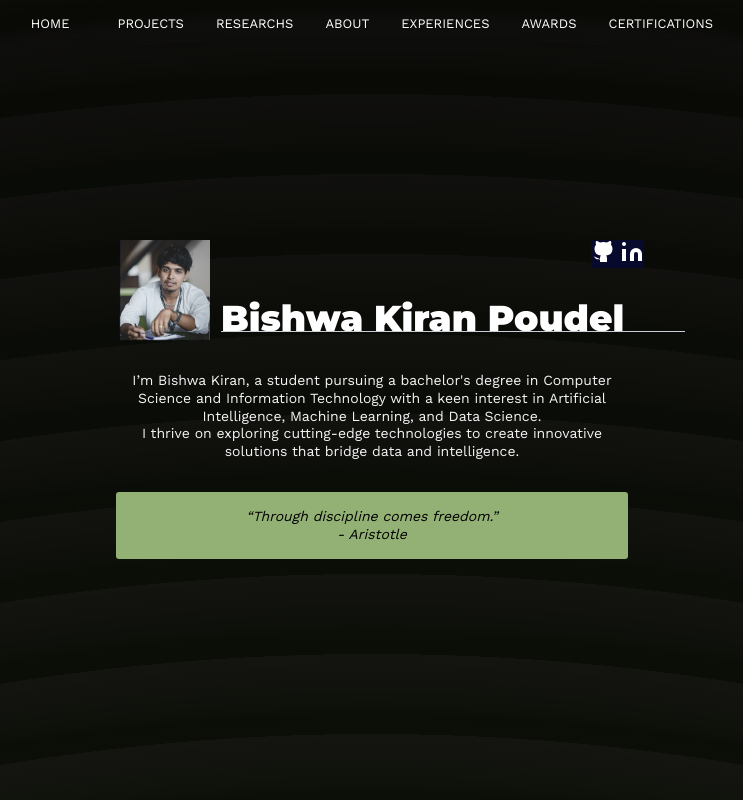
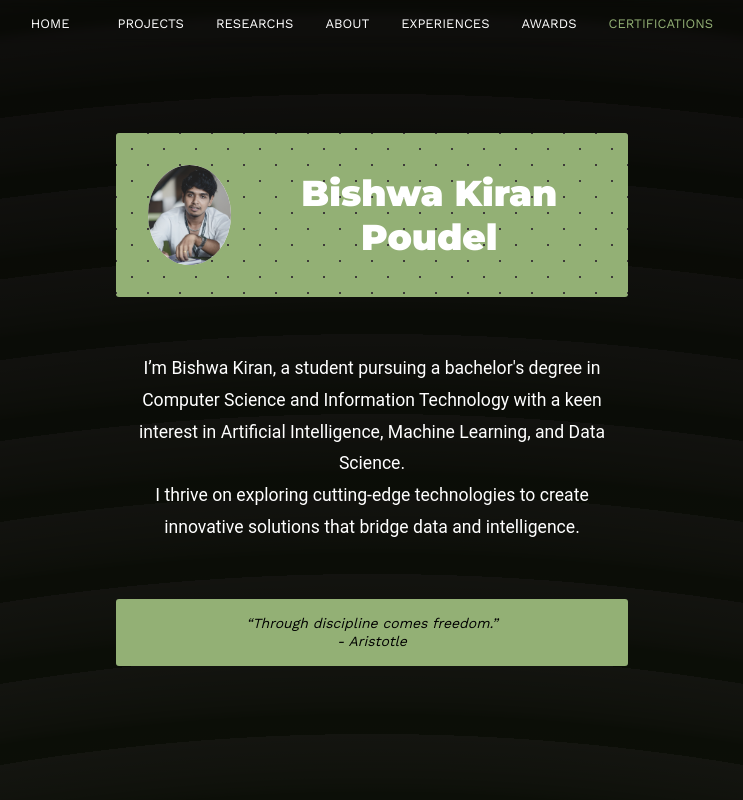
Before and after one commit to bishwakiranpoudel/bishwaportfolio, a website built with Vite: page index.html in a window 1280 px wide. Shown: the top 800 px of the page, without its empty margins (268-1011 px from the left). Built offline with nearby package versions, Linux system fonts and the light colour scheme.

Commit message:
Layout changes , navbar active highlight

```diff
--- a/index.html
+++ b/index.html
@@ -50,57 +50,38 @@
     <!-- End of Navigation -->
 
     <!-- Home -->
-    <section class="center">
+    <section class="center" id="top">
       <main>
         <!-- img and info container -->
         <div class="img-info-container">
-          <!-- profile picture -->
+          <!-- Profile Picture -->
           <div class="img-container">
             <img
-              width="90"
+              width="100"
               height="100"
               src="./asset/img/bishwa.png"
               alt="pfp"
+              class="profile-img"
             />
           </div>
 
-          <!-- info / the large text and social media -->
+          <!-- Info Section -->
           <div class="info-container">
-            <!-- svg/social media container -->
-            <div class="social-container">
-              <!-- GITHUB -->
-              <a href="https://github.com/bishwakiranpoudel" target="_blank"
-                ><img
-                  width="24"
-                  height="24"
-                  src="./asset/svg/github.svg"
-                  alt="github"
-              /></a>
+            <!-- Social Media Links -->
 
-              <!-- LINKEDIN -->
-              <a
-                href="https://www.linkedin.com/in/bishwakiranpoudel/"
-                target="_blank"
-                ><img
-                  width="24"
-                  height="24"
-                  src="./asset/svg/linkedin.svg"
-                  alt="linkedin"
-              /></a>
-            </div>
 
-            <!-- name -->
+            <!-- Name -->
             <h1>Bishwa Kiran Poudel</h1>
             <hr />
           </div>
         </div>
 
+        <!-- Bio Section -->
         <p class="user-bio">
           I’m Bishwa Kiran, a student pursuing a bachelor's degree in Computer Science and Information Technology with a keen interest in Artificial Intelligence, Machine Learning, and Data Science. <br />
           I thrive on exploring cutting-edge technologies to create innovative solutions that bridge data and intelligence.
-        <br/>
+        </p>
 
-        </p>
 
         <div class="quote-container">
           <p>
@@ -116,8 +97,8 @@
 
 
 <!-- Start of Project -->
-<section class="center">
-  <div id="project">
+<section class="center" id="project">
+  <div >
     <h2>PROJECTS</h2>
     <!-- project container/ grid -->
     <div class="project-container">
@@ -456,8 +437,8 @@
 </section>
 <!-- End of Project -->
 
-<section class="center">
-  <div id="research">
+<section class="center" id="research">
+  <div>
     <h2>RESEARCH</h2>
     <!-- Research container/ grid -->
     <div class="research-container">
@@ -534,7 +515,8 @@
 
     <!-- About -->
     <div class="center">
-      <div id="about">
+      <section id="about">
+        <div>
           <!-- Image  -->
           <div class="about-img-container">
             <img
@@ -591,6 +573,7 @@ When I’m not coding or analyzing data, I’m exploring new ideas and advanceme
             <li>Flutter</li>
           </ul>
         </div>
+      </section>
     </div>
     <section id="experience">
       <h2>Experience</h2>
--- a/script/event-effect.js
+++ b/script/event-effect.js
@@ -1,53 +1,25 @@
-const imageContainer = document.querySelector(".img-container")
-const socialContainer = document.querySelector(".social-container")
-const hoverArea = document.querySelector(".img-info-container")
-imageContainer.style.transition = ".5s all cubic-bezier(0,1.19,1,.98)"
-socialContainer.style.transition = ".5s all cubic-bezier(0,1.19,1,.98)"
-imageContainer.style.padding = "-100px"
-imageContainer.style.background = "var(--bg-color)"
-socialContainer.style.background = "var(--bg-color)"
+window.addEventListener('scroll', function() {
+    const sections = document.querySelectorAll('section');
+    const links = document.querySelectorAll('nav a');
 
-let onHover = false
+    let currentSection = "";
 
+    sections.forEach(section => {
+      const sectionTop = section.offsetTop;
+      const sectionHeight = section.offsetHeight;
+      const sectionBottom = sectionTop + sectionHeight;
 
+      // Check if the section is in the viewport
+      if (window.scrollY + window.innerHeight >= sectionTop && window.scrollY < sectionBottom) {
+        currentSection = section.getAttribute('id');
+      }
+    });
 
-function hoverEffect() {
-    imageContainer.style.padding = "0px 0px 0px 25px"
-    socialContainer.style.paddingLeft = "200px"
-    socialContainer.style.paddingRight = "30px"
-    socialContainer.style.background = "rgb(64, 68, 105)"
-    imageContainer.style.background = "rgb(64, 68, 105)"
-}
-
-function unHoverEffect() {
-    imageContainer.style.padding = "0"
-    socialContainer.style.paddingLeft = "0"
-    socialContainer.style.background = "var(--bg-color)"
-    imageContainer.style.background = "var(--bg-color)"
-}
-
-window.addEventListener("load", () => {
-
-setTimeout(() => {
-
-    hoverArea.addEventListener('mouseover', ()=>{
-        hoverEffect()
-        onHover = true
-    })
-    hoverArea.addEventListener('mouseout', ()=>{
-        onHover = false
-        setTimeout(() => {
-            if(socialContainer.style.paddingLeft === "200px" && !onHover){
-                setTimeout(() => {
-                    unHoverEffect()
-                }, 500);
-            }
-        }, 100);
-
-
-
-    })
-
-}, 1000);
-
+    // Loop through links and add 'active' class based on scroll position
+    links.forEach(link => {
+      link.classList.remove('active');
+      if (link.getAttribute('href').includes(currentSection)) {
+        link.classList.add('active');
+      }
+    });
   });
--- a/styles.css
+++ b/styles.css
@@ -5,6 +5,10 @@
   --text-color-1: #3D3B39; /* A muted teal that complements your greenish background while standing out. */
   --text-color-2: #E9F7DF; /* A soft, pastel greenish-yellow for accents, maintaining harmony with the palette. */
   --headline-color: #FFFFFF;
+}
+
+.active{
+  color: #93B075;
 }
 html {
 
@@ -102,50 +106,70 @@ main {
 
 .img-info-container {
   display: flex;
-  flex-direction: row;
   justify-content: center;
-  gap: 0.7rem;
+  align-items: center;
+  gap: 2rem;
+  padding: 2rem;
+  background-color: #93B075;
+opacity: 1;
+background-image:  radial-gradient(#3D3B39 0.8px, transparent 0.8px), radial-gradient(#3D3B39 0.8px, #93B075 0.8px);
+background-size: 32px 32px;
+background-position: 0 0,16px 16px;
+  border-radius: 3px;
 }
+
 .img-container {
   display: flex;
   justify-content: center;
-  animation: fadeInUp 1s ease;
-  /* padding-right: 0px;
-  background-color: rgb(64, 68, 105);
-  transition: 1s all cubic-bezier(0.075, 0.82, 0.165, 1); */
+  align-items: center;
+  border-radius: 50%;
+  overflow: hidden;
+
+  background-color: white;
 }
 
-/* .img-container:hover{
-  padding: 5px 5px 5px 50px;
-} */
-.img-container img {
-  z-index: 1;
+.profile-img {
+  object-fit: cover;
+  border-radius: 50%;
+  border: white 1px;
+
 }
+
+.profile-img:hover {
+  transform: scale(1.1);
+}
+
 .info-container {
   display: flex;
   flex-direction: column;
-  justify-content: end;
-  position: relative;
+  justify-content: center;
 }
 
-/* SOCIAL SVG CONTAINER */
+
+
 .social-container {
-  /* transition: 1s all cubic-bezier(0.075, 0.82, 0.165, 1); */
-  position: absolute;
-  top: 0px;
-  right: -20px;
+  display: flex;
+  gap: 12px;
+  margin-bottom: 1rem;
   opacity: 0;
-  display: flex;
-  gap: 5px;
-  animation: fadeInUp 1s ease forwards 0.5s;
-  background-color: var(--bg-color);
+
 }
 
-/* .social-container:hover{
-  background-color: rgb(64, 68, 105);
-  padding-left: 100px;
+.social-container a {
+  transition: transform 0.3s ease, color 0.3s ease;
+}
 
-} */
+
+
+.user-bio {
+  font-size: 1.1rem;
+  line-height: 1.8;
+  color: white;
+  max-width: 600px;
+  margin: 1.5rem auto;
+  text-align: center;
+  font-family: 'Roboto', sans-serif;
+}
 
 main hr {
   display: block;
@@ -154,18 +178,10 @@ main hr {
   width: 0;
   border-top: 1px solid #cdced5;
   position: absolute;
-
   bottom: 8px;
-
-  animation: slide-in 1s cubic-bezier(0.42, 0, 1, 1) forwards;
 }
 
-.user-bio {
-  /* margin-top: 4rem;
-  margin-bottom: 2rem; */
-  opacity: 0;
-  animation: fadeInUp 1s cubic-bezier(0.075, 0.82, 0.165, 1) 1s forwards;
-}
+
 
 .quote-container {
   padding: 16px;
@@ -556,11 +572,11 @@ footer {
 }
 
 @keyframes fadeInUp {
-  from {
+  0% {
     opacity: 0;
-    transform: translateY(10px);
+    transform: translateY(20px);
   }
-  to {
+  100% {
     opacity: 1;
     transform: translateY(0);
   }
```
Lines whose indentation alone changed are shown as unchanged.
